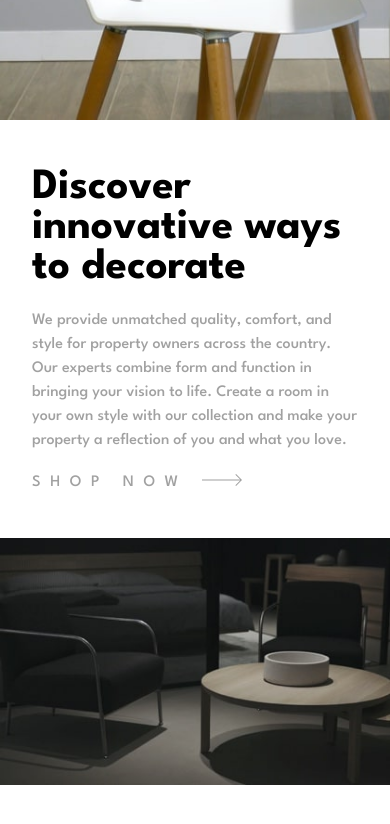
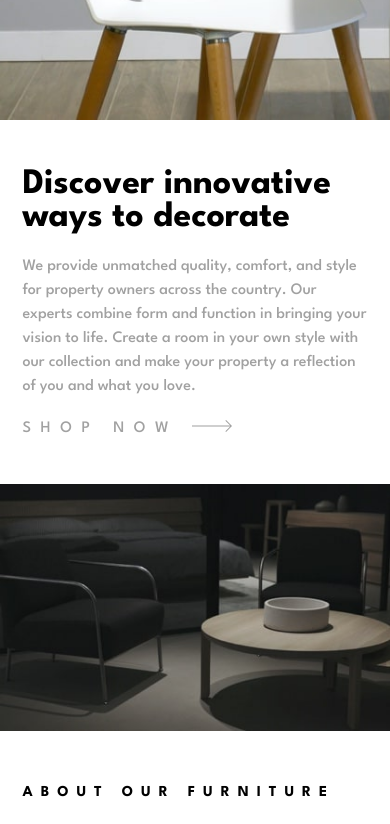
Before and after one commit to sukanyagurav/Frontend-mentor-challenge-Room-homepage-coding-challenge, a plain HTML site: page index.html in a window 390 px wide. Shown: the part 380-1204 px from the top of the page. Drawn offline with Linux system fonts and the light colour scheme.

Commit message:
half completed css and html

```diff
--- a/style.css
+++ b/style.css
@@ -73,7 +73,7 @@ main{
 .carousel-content h1{
     color: var(--black);
     font-weight: 700;
-    font-size: 2.7rem;
+    font-size: clamp(1.5rem,1vw + 2rem,2.8rem);
 }
 .carousel-container p,
 .about-content p{
@@ -90,9 +90,10 @@ main{
 .about{
     display: flex;
     justify-content: space-between;
-}.about-content{
+}
+.about-content{
     padding:3rem 2rem 2rem;
-    flex:1 0 5rem;
+    /* flex:1 0 5rem; */
 }
 .about-content h2{
     color: var(--black);
@@ -103,7 +104,7 @@ main{
 }
 .about img{
     max-width: 400px;
-    flex:1 0 10rem;
+    /* flex:1 0 10rem; */
     width: 100%;
     /* height: 100%; */
     display: block;
@@ -162,6 +163,16 @@ footer{
     .btn{
         display: none;
     }
+    .about-content,.carousel-content{
+        padding-inline: 1.4rem;
+
+    }
+    .carousel-content h1{
+
+    }
+    .about-content h2{
+        letter-spacing: 0.5rem;
+    }
 }
   /* @media screen and (min-width: 50em) , screen and (max-height: 100%){
     .carousel-image .btn{
```
Also changed, not shown: index.html (+1 -0 lines).
